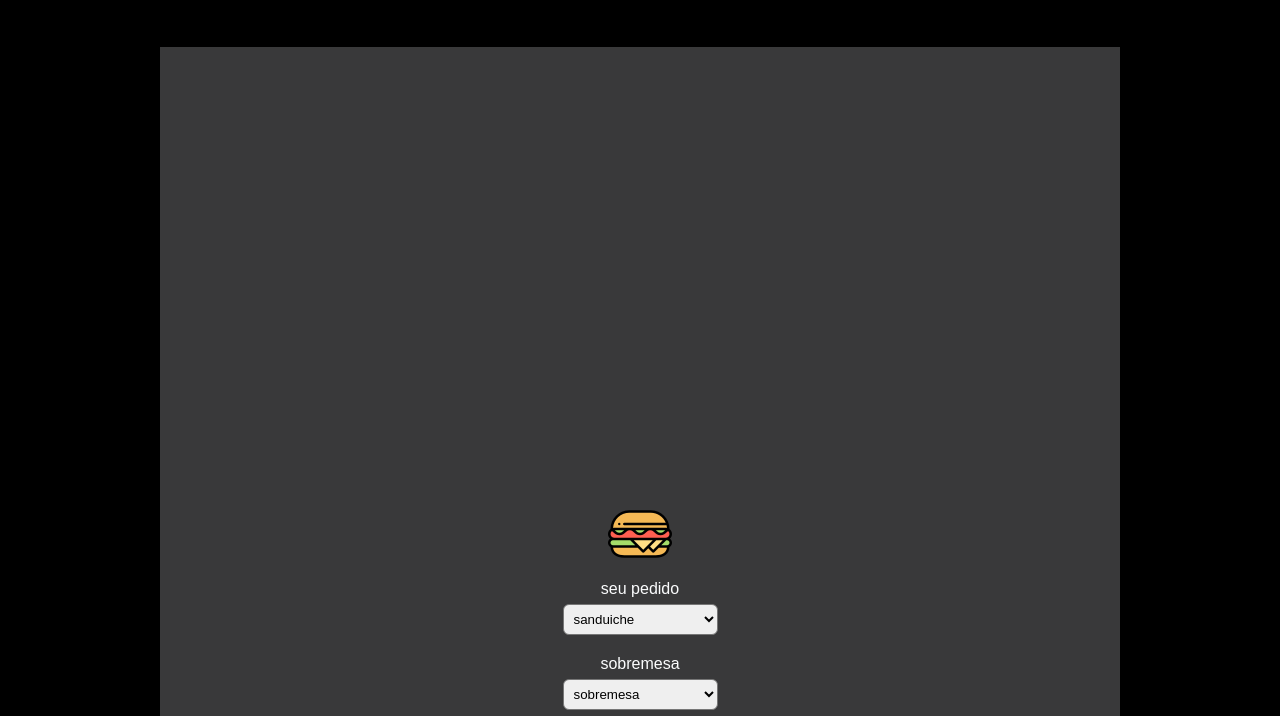
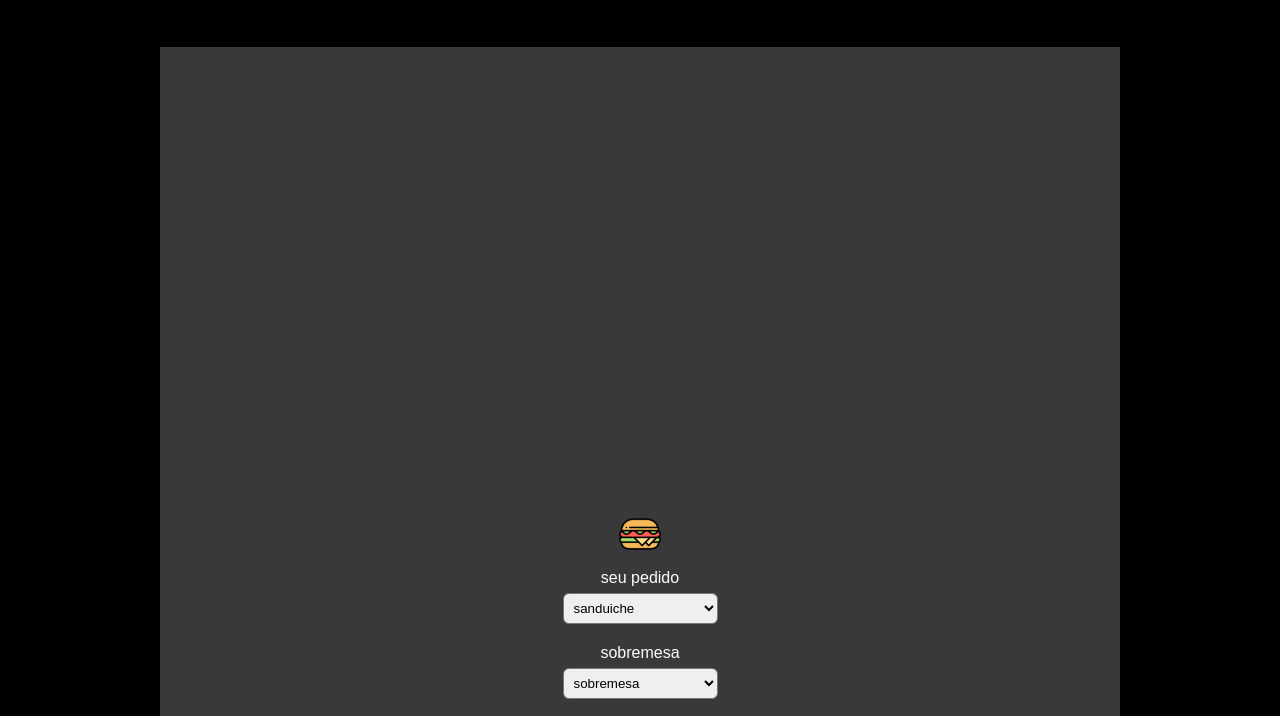
Before and after one commit to Brunoake/compra-sanduiche, a plain HTML site: page index.html in a window 1280 px wide. Shown: the part 80-796 px from the top of the page. Drawn offline with Linux system fonts and the light colour scheme; a web font is replaced by a local one.

Commit message:
Update style.css

```diff
--- a/css/style.css
+++ b/css/style.css
@@ -47,7 +47,7 @@ main form{
 }
 
 form > img {
-    width: 64px;
+    width: 42px;
     margin-top: -12px;
     margin-bottom: 14px;
 }
```
